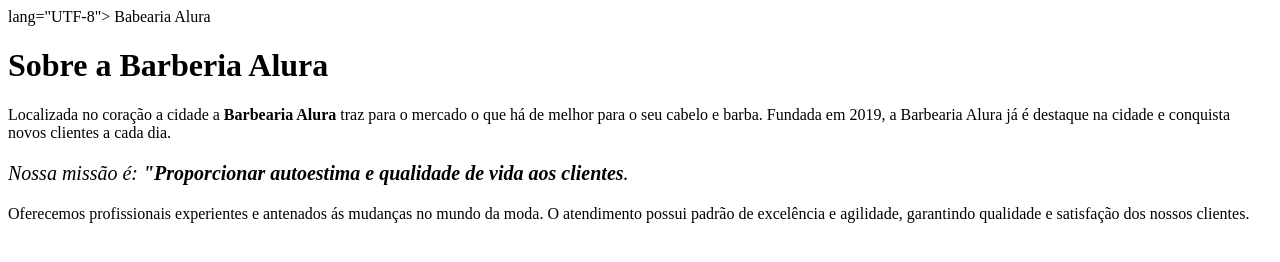
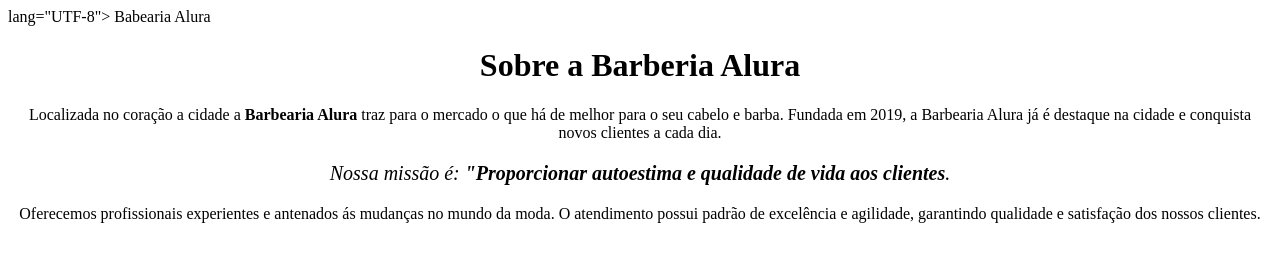
Before and after one commit to theritzy/criandomeuprimeirosite, a plain HTML site: page index.html in a window 1280 px wide. Drawn offline with Linux system fonts and the light colour scheme.

Commit message:
aula 1 e 2

```diff
--- a/index.html
+++ b/index.html
@@ -6,14 +6,14 @@
     </head>
 
     <BODY>
-        <H1>Sobre a Barberia Alura</H1>
+        <H1 style="text-align: center">Sobre a Barberia Alura</H1>
 
-        <p>Localizada no coração a cidade a <strong>Barbearia Alura</strong> traz para o mercado o que há de melhor para o seu cabelo e barba.
+        <p style="text-align: center"> Localizada no coração a cidade a <strong>Barbearia Alura</strong> traz para o mercado o que há de melhor para o seu cabelo e barba.
         Fundada em 2019, a Barbearia Alura já é destaque na cidade e conquista novos clientes a cada dia.</p>
 
-        <p style="font-size: 20px" <p><em>Nossa missão é: <strong>"Proporcionar autoestima e qualidade de vida aos clientes</strong>.</em></p>
+        <p style="font-size: 20px;text-align: center;"><em>Nossa missão é: <strong>"Proporcionar autoestima e qualidade de vida aos clientes</strong>.</em></p>
 
-        <p>Oferecemos profissionais experientes e antenados ás mudanças no mundo da moda.
+        <p style="text-align: center" >Oferecemos profissionais experientes e antenados ás mudanças no mundo da moda.
         O atendimento possui padrão de excelência e agilidade, garantindo qualidade e satisfação dos nossos clientes.</p>
     </BODY>
 </html>
```
